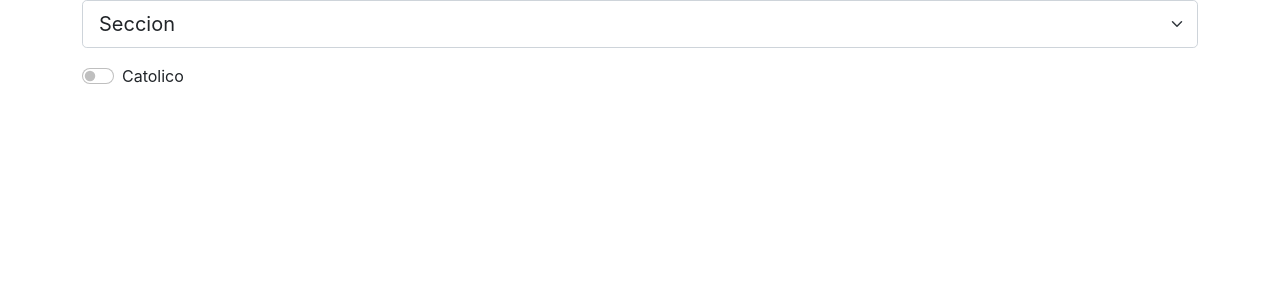
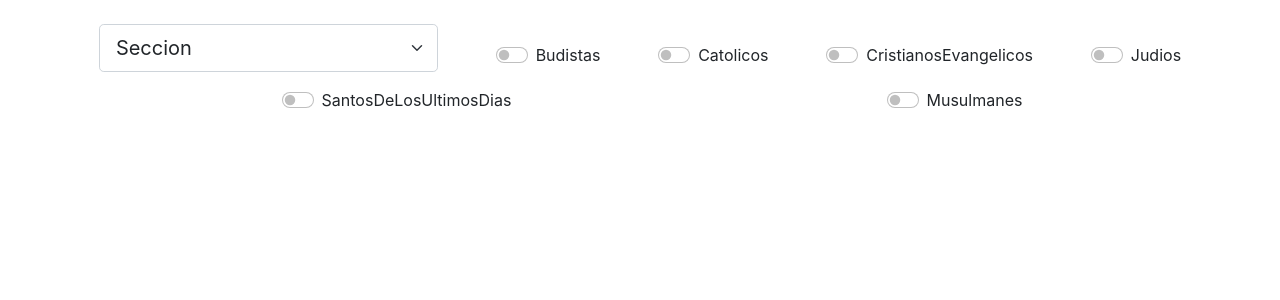
Before and after one commit to diegomaranges/CicleScout, a React (Create React App) app: page / in a window 1280 px wide. Shown: the top 300 px of the page. Built offline with nearby package versions, Linux system fonts and the light colour scheme.

Commit message:
implement filter for section and religion but do not handle it

```diff
--- a/src/Components/ObjAndAreas/Filter/Filter.jsx
+++ b/src/Components/ObjAndAreas/Filter/Filter.jsx
@@ -4,23 +4,25 @@ import { rel } from "../../../sources/Religiones";
 
 export default function Filter(params) {
     return(
-        <>
+        <article className="d-sm-flex flex-md-row bd-highlight justify-content-md-around align-items-md-center flex-wrap mt-4">
             <section>
-                <select defaultValue="0" className="form-select form-select-lg mb-3" aria-label=".form-select-lg example">
+                <select onChange={e => {params.sec(e.target.value)}} defaultValue="0" className="form-select form-select-lg mb-3" aria-label=".form-select-lg example">
                     <option value="0">Seccion</option>
                     {secciones.secciones.map((elem, index) => {
                         return (
-                            <option key={index} value={index}>{elem}</option>
+                            <option key={elem} value={index + 1}>{elem}</option>
                         )
                     })}
                 </select>
             </section>
-            <section>
-                <div className="form-check form-switch">
-                    <input className="form-check-input" type="checkbox" role="switch" id="flexSwitchCheckChecked" />
-                    <label className="form-check-label" htmlFor="flexSwitchCheckChecked">Catolico</label>
-                </div>
-            </section>
-        </>
+            {rel.Religiones.map((elem, index) => {
+                return(
+                    <section key={elem + "0"} className="form-check form-switch ms-4">
+                        <input key={elem + "1"} className="form-check-input" type="checkbox" role="switch" id={"switch" + index} />
+                        <label key={elem + "2"} className="form-check-label" htmlFor={"switch" + index}>{elem}</label>
+                    </section>
+                )
+            })}
+        </article>
     )
 }
--- a/src/Components/ObjAndAreas/ObjAndAreas.jsx
+++ b/src/Components/ObjAndAreas/ObjAndAreas.jsx
@@ -4,11 +4,11 @@ import EspArea from "./EspArea/EspArea";
 import Filter from "./Filter/Filter";
 
 export default function ObjAndAreas(params) {
-    const [seccion, setSeccion] = useState("")
-    const [religiones, setReligiones] = useState([])
+    const [seccion, setSeccion] = useState("");
+    const [religiones, setReligiones] = useState([]);
 
     useEffect(() => {
-    }, [])
+    }, []);
 
 
     return(
```
